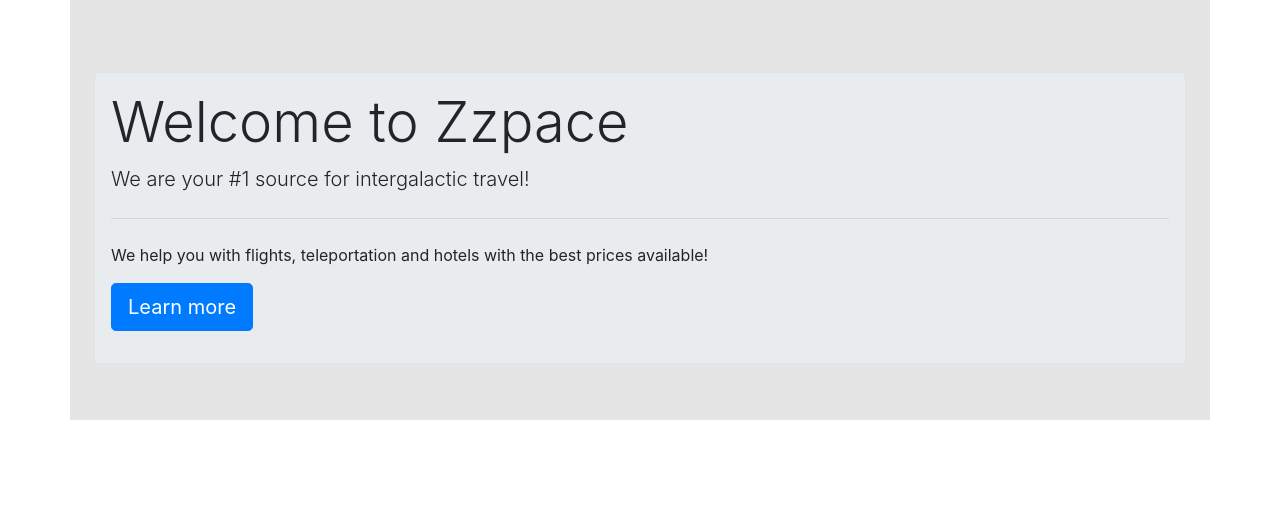
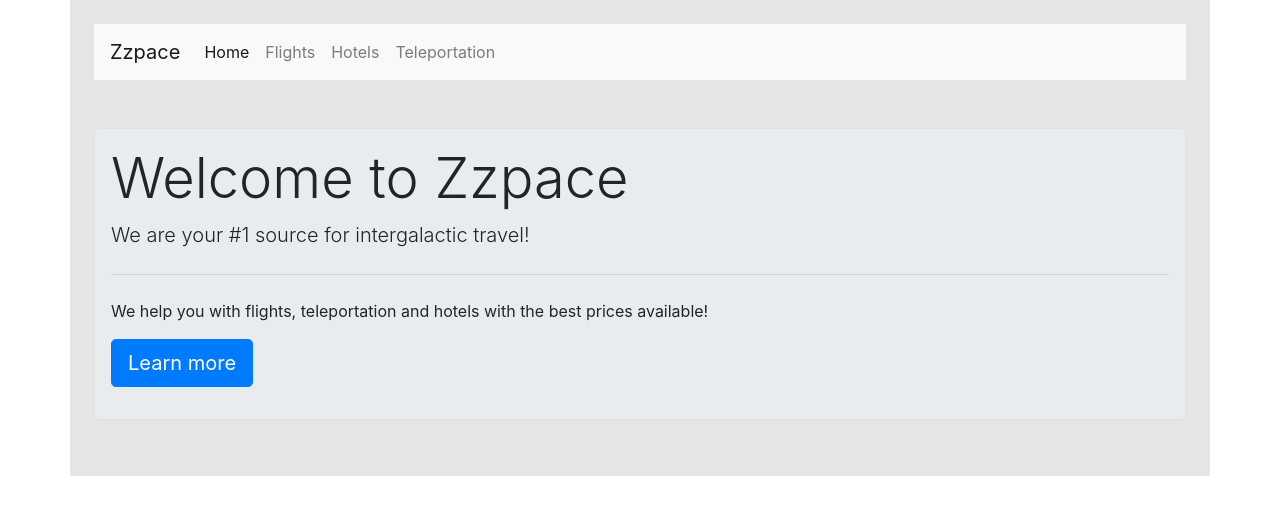
Before and after one commit to chrisjstephens/Zzpace-React, a React (Create React App) app: page / in a window 1280 px wide. Shown: the top 514 px of the page. Built offline with nearby package versions, Linux system fonts and the light colour scheme.

Commit message:
Dec 15 - Fix HeaderView Bug

```diff
--- a/src/App.js
+++ b/src/App.js
@@ -2,7 +2,7 @@
 import { Switch, Route, BrowserRouter} from 'react-router-dom';
 
 import './App.css';
-//import HeaderView from './components/HeaderView.react.js';
+import HeaderView from './components/HeaderView.react.js';
 import Flights from './components/Flights.react.js';
 import Home from './components/Home.react.js';
 import Hotels from './components/Hotels.react.js';
@@ -15,7 +15,7 @@
       <BrowserRouter basename="/projects/Zzpace-React/">
       <div className="app">
           <div className="container">
-
+            <HeaderView/>
           </div>
           <div className="container">
             <div className="jumbotron rounded border p-3">
--- /dev/null
+++ b/src/components/HeaderView.react.js
@@ -0,0 +1,29 @@
+import React from 'react';
+import { NavLink } from 'react-router-dom';
+
+export default function HeaderView(props) {
+  return (
+    <nav className="navbar navbar-expand-lg navbar-light bg-light">
+      <a className="navbar-brand" href="/">Zzpace</a>
+      <button className="navbar-toggler" type="button" data-toggle="collapse" data-target="#navbarNav" aria-controls="navbarNav" aria-expanded="false" aria-label="Toggle navigation">
+        <span className="navbar-toggler-icon"></span>
+      </button>
+      <div className="collapse navbar-collapse" id="navbarNav" >
+        <ul className="navbar-nav">
+        <li className="nav-item">
+          <NavLink className="nav-link"  to='/'>Home<span className="sr-only">(current)</span></NavLink>
+        </li>
+        <li className="nav-item">
+          <NavLink className="nav-link" activeClassName='active' to='/flights'>Flights</NavLink>
+        </li>
+        <li className="nav-item">
+          <NavLink className="nav-link" to='/hotels'>Hotels</NavLink>
+        </li>
+        <li className="nav-item">
+          <NavLink className="nav-link" to='/teleportation'>Teleportation</NavLink>
+        </li>
+        </ul>
+      </div>
+    </nav>
+  );
+}
```
